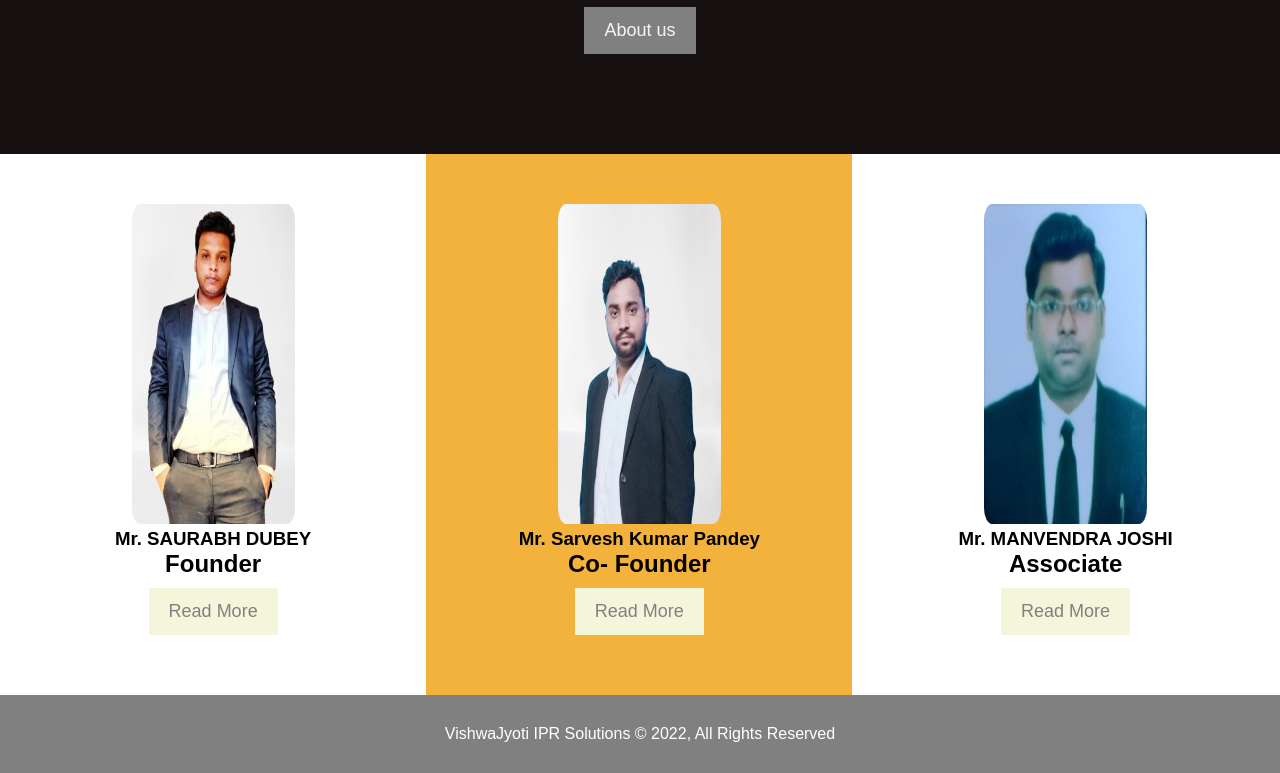
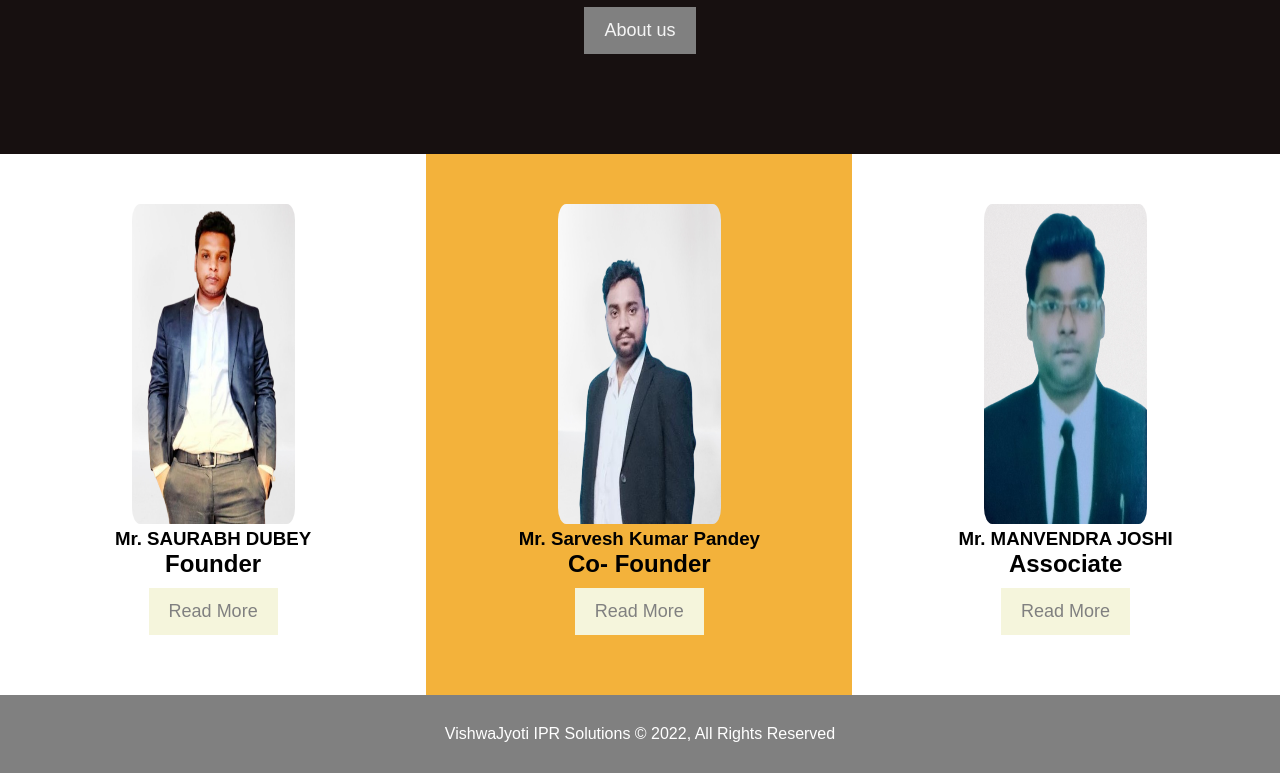
Before and after one commit to Ankitnext/advoocate, a plain HTML site: page index.html in a window 1280 px wide. Shown: the part 4326-5099 px from the top of the page. Drawn offline with nearby package versions, Linux system fonts and the light colour scheme.

Commit message:
one more pic updated
one more pic updated

```diff
--- a/index.html
+++ b/index.html
@@ -208,7 +208,7 @@ The Firm is dedicated towards protection of Intellectual Properties and is commi
         </p>
       </div>
       <div class="box">
-        <img src="/Images/manvinder_pic.jpg" alt="" />
+        <img src="/Images/manvinder_pic_index.png" alt="" />
         <h3>Mr. MANVENDRA JOSHI
         </h3> <h2>Associate </h2>
         <p>
```
Also changed, not shown: Images/manvinder_pic_index.png (added).
